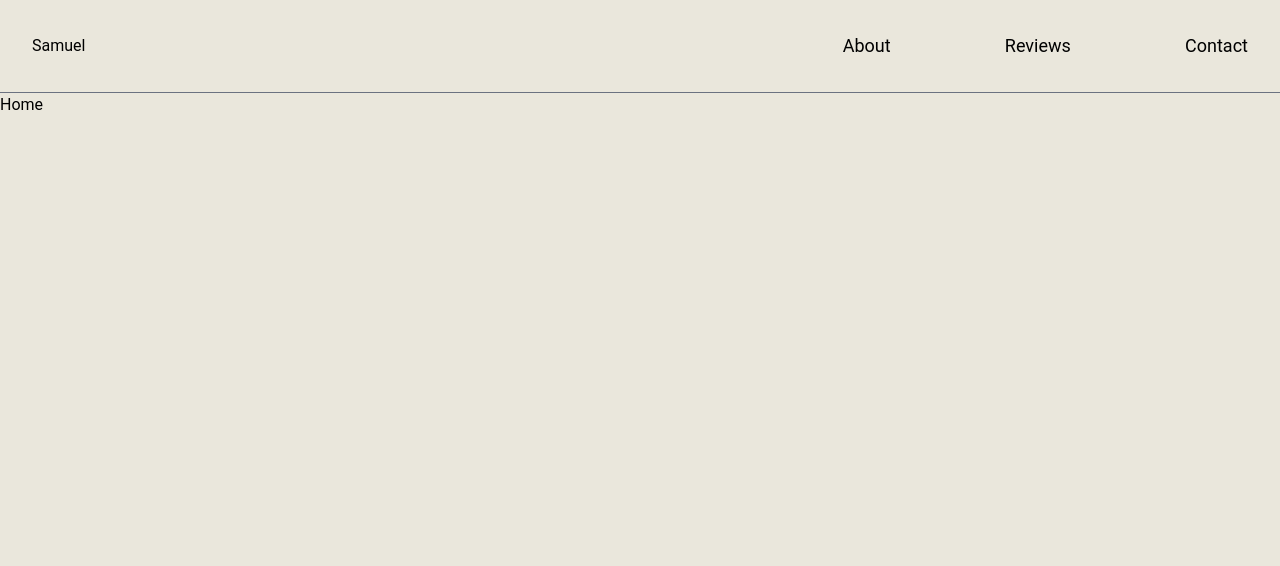
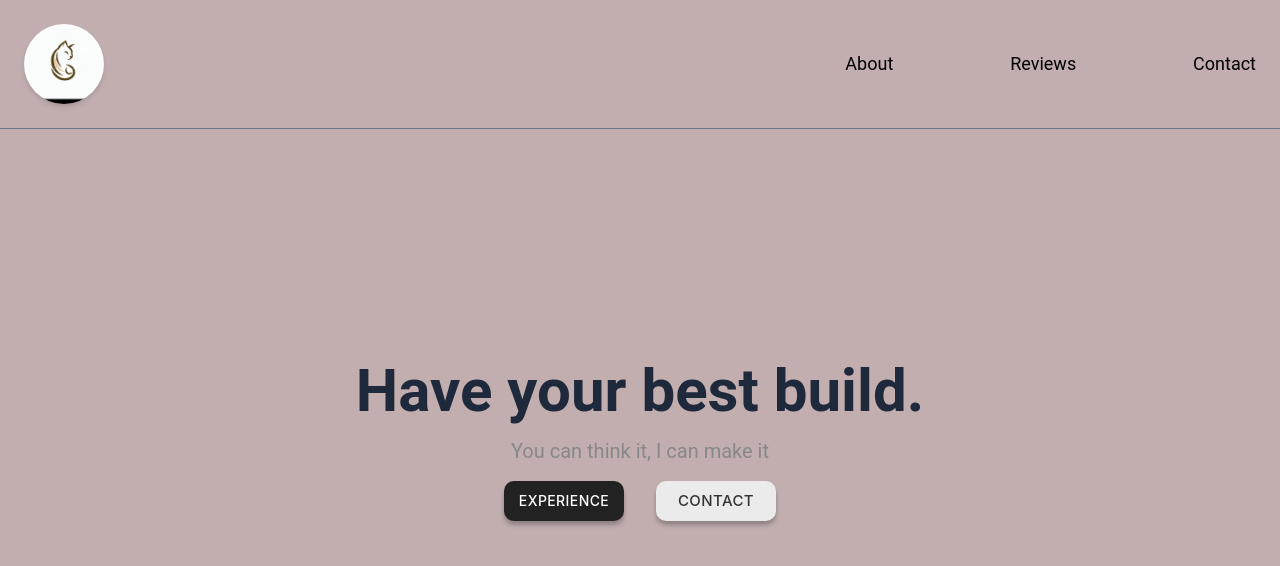
Before and after one commit to crosve/samuel, a React (Vite) app: page / in a window 1280 px wide. Shown: the top 566 px of the page. Built offline with nearby package versions, Linux system fonts and the light colour scheme.

Commit message:
landing page

```diff
--- /dev/null
+++ b/src/components/home/HomeButtons.jsx
@@ -0,0 +1,52 @@
+import React from "react";
+import Button from "@mui/material/Button";
+
+function HomeButtons() {
+  return (
+    <div
+      style={{
+        display: "flex",
+        justifyContent: "center",
+        alignItems: "center",
+        flexWrap: "wrap",
+      }}
+    >
+      <Button
+        variant="contained"
+        style={{
+          backgroundColor: "#222222",
+          color: "#FFFFFF",
+          padding: "1rem",
+          margin: "1rem",
+          borderRadius: "10px",
+          fontFamily: "Inter",
+          boxShadow: "0px 4px 4px rgba(0, 0, 0, 0.25)",
+          minWidth: "120px",
+          width: "10px",
+          height: "40px",
+        }}
+      >
+        Experience
+      </Button>
+      <Button
+        variant="contained"
+        size="large"
+        style={{
+          backgroundColor: "#EBEBEB",
+          color: "#333333",
+          padding: "1rem ",
+          margin: "1rem",
+          borderRadius: "10px",
+          fontFamily: "Inter",
+          boxShadow: "0px 4px 4px rgba(0, 0, 0, 0.25)",
+          minWidth: "120px",
+          height: "40px",
+        }}
+      >
+        Contact
+      </Button>
+    </div>
+  );
+}
+
+export default HomeButtons;
--- /dev/null
+++ b/src/components/home/Intro.jsx
@@ -0,0 +1,46 @@
+import React from "react";
+import Box from "@mui/system/Box";
+import HomeButtons from "./HomeButtons";
+
+function Intro() {
+  return (
+    <div
+      style={{
+        display: "flex",
+        alignItems: "center",
+        justifyContent: "center",
+        width: "100%",
+        height: "80vh",
+      }}
+    >
+      <Box
+        sx={{
+          p: { lg: "4", xs: "2" },
+          m: { lg: "2", sx: "1" },
+          display: "flex",
+          alignItems: "center",
+          justifyContent: "center",
+          flexDirection: "column",
+          width: "100%",
+          height: "100%",
+        }}
+      >
+        <h1
+          className="font-bold text-zinc-800 mb-4 text-center text-4xl md:text-5xl lg:text-6xl"
+          style={{ color: "#1E293B" }}
+        >
+          Have your best build.
+        </h1>
+        <p
+          className="text-lg text-center text-base md:text-lg lg:text-xl"
+          style={{ color: "#888888" }}
+        >
+          You can think it, I can make it
+        </p>
+        <HomeButtons />
+      </Box>
+    </div>
+  );
+}
+
+export default Intro;
--- a/src/components/navbar/Logo.jsx
+++ b/src/components/navbar/Logo.jsx
@@ -3,7 +3,11 @@ import { Link } from 'react-router-dom'
 
 function Logo() {
   return (
-    <Link to='/' className='hover:text-white'>Samuel</Link>
+    <Link to='/' className='hover:text-white '>
+      <img src={'catlogo.jpeg'} alt='logo' className='w-20 h-20 rounded-full shadow-md'/>
+
+    </Link>
+
   )
 }
 
--- a/src/components/navbar/Navbar.jsx
+++ b/src/components/navbar/Navbar.jsx
@@ -4,7 +4,7 @@ import Nav from './Nav'
 
 function Navbar() {
   return (
-    <div className='bg-transparent sticky top-0 z-[20] mx-auto flex flex-wrap w-full items-center justify-between border-b border-gray-500 p-8' >
+    <div className='bg-transparent sticky top-0 z-[20] mx-auto flex flex-wrap w-full items-center justify-between border-b border-gray-500 p-6' >
         <Logo/>
         <Nav/>
     </div>
--- a/src/index.css
+++ b/src/index.css
@@ -8,5 +8,5 @@
   font-family: 'Roboto', sans-serif;
 }
 body{
-  background: #eae7dc
+  background: #C2AEAE;
 }
--- a/src/pages/Home.jsx
+++ b/src/pages/Home.jsx
@@ -1,8 +1,9 @@
 import React from 'react'
+import Intro from '../components/home/Intro'
 
 function Home() {
   return (
-    <div>Home</div>
+    <Intro/>
   )
 }
 
```
Also changed, not shown: public/catlogo.jpeg (added).
